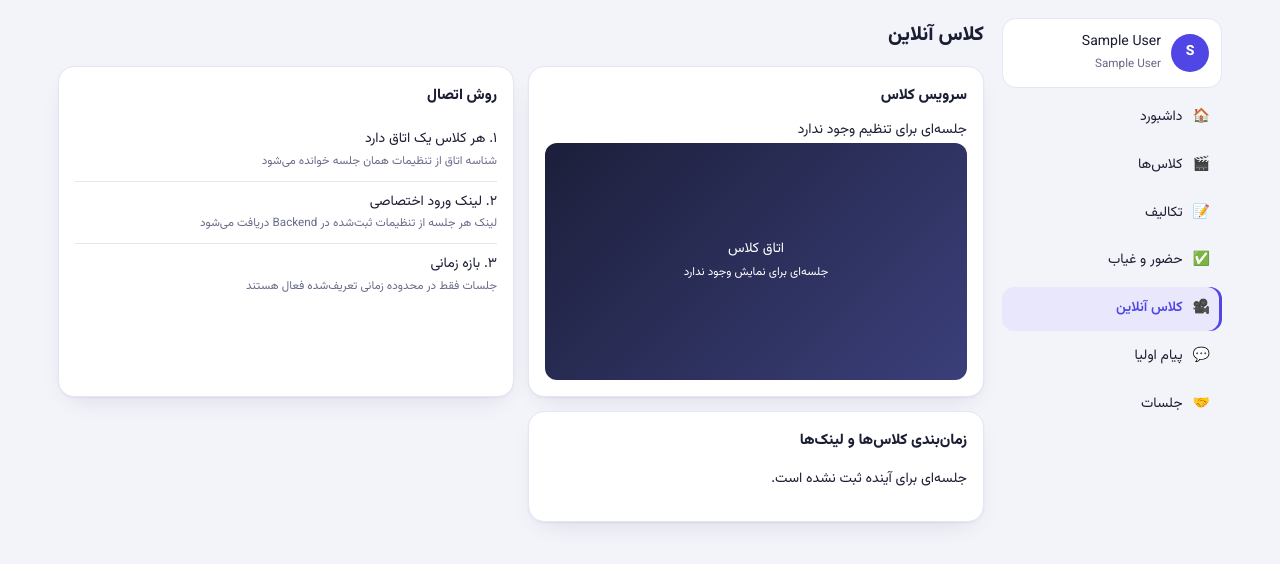
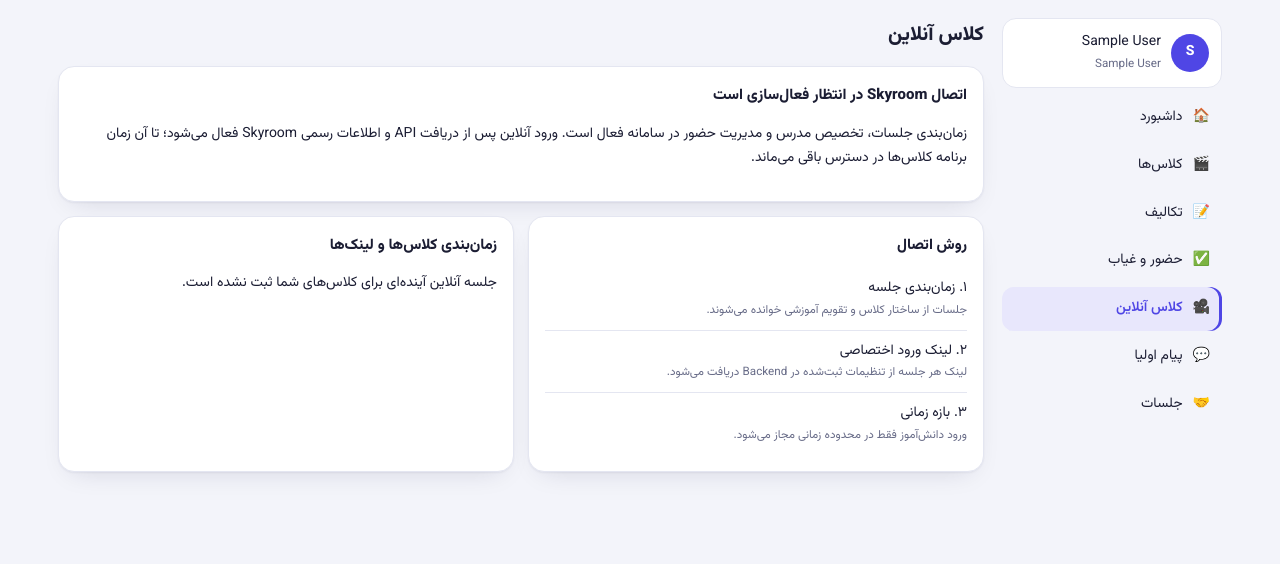
Before and after one commit to MREZA-MJDi/sh, a Laravel app: page /teacher/live in a window 1280 px wide. Shown: the part 58-622 px from the top of the page. Run offline with Laravel 12, Linux system fonts and the light colour scheme; a user stored in the database is signed in; data comes from the database, SQL or seed files in the repository; tables that the repository leaves empty hold one stand-in row (values such as "Sample post"); style sheets or scripts are compiled from the project's sources.

Commit message:
feat: make teacher live session management provider-aware

```diff
--- a/app/Http/Controllers/Teacher/PortalController.php
+++ b/app/Http/Controllers/Teacher/PortalController.php
@@ -16,6 +16,7 @@ use App\Models\ParentMeeting;
 use App\Services\Admin\AttendanceService;
 use App\Services\Admin\ClassroomWorkspaceService;
 use App\Services\Admin\MessageWorkspaceService;
+use App\Services\Skyroom\SkyroomService;
 use Illuminate\Http\RedirectResponse;
 use Illuminate\Http\Request;
 use Illuminate\View\View;
@@ -113,18 +114,21 @@ final class PortalController extends Controller
         return back()->with('success', 'حضور و غیاب جلسه ذخیره شد.');
     }
 
-    public function live(Request $request, ClassroomWorkspaceService $workspace): View
+    public function live(Request $request, ClassroomWorkspaceService $workspace, SkyroomService $skyroom): View
     {
         $sessions = ClassSession::query()
             ->whereIn('classroom_id', $workspace->queryFor($request->user())->select('classrooms.id'))
+            ->where('session_type', 'online')
             ->where('status', 'scheduled')
             ->where('ends_at', '>=', now())
-            ->with('classroom:id,name,meeting_url,skyroom_room_id')
+            ->with('classroom:id,name,meeting_url,skyroom_room_id,skyroom_status')
             ->orderBy('starts_at')
             ->paginate(12)
             ->withQueryString();
 
-        return view('teacher.live', compact('sessions'));
+        $skyroomHealth = $skyroom->health();
+
+        return view('teacher.live', compact('sessions', 'skyroomHealth'));
     }
 
     public function meetings(Request $request, ClassroomWorkspaceService $workspace): View
--- a/resources/views/teacher/live.blade.php
+++ b/resources/views/teacher/live.blade.php
@@ -3,45 +3,53 @@
 @section('content')
 @php
     $providerNames = ['skyroom' => 'اسکای‌روم', 'bbb' => 'BigBlueButton', 'link' => 'لینک دستی'];
-    $firstSession = $sessions->getCollection()->first();
-    $currentProvider = $firstSession?->meeting_provider ?? 'link';
 @endphp
 <h2>کلاس آنلاین</h2>
 <div class="g">
+    @if (! $skyroomHealth->available)
+        <section class="c" role="status" aria-live="polite">
+            <h3>اتصال Skyroom در انتظار فعال‌سازی است</h3>
+            <p>زمان‌بندی جلسات، تخصیص مدرس و مدیریت حضور در سامانه فعال است. ورود آنلاین پس از دریافت API و اطلاعات رسمی Skyroom فعال می‌شود؛ تا آن زمان برنامه کلاس‌ها در دسترس باقی می‌ماند.</p>
+        </section>
+    @endif
     <div class="g g2">
-        <section class="c"><h3>سرویس کلاس</h3>
-            @if ($firstSession)
-                <form method="POST" action="{{ route('teacher.live.update', $firstSession) }}">
-                    @csrf @method('PATCH')
-                    <label>سرویس جلسه</label>
-                    <div class="chips">
-                        @foreach ($providerNames as $key => $label)
-                            <label class="chip"><input type="radio" name="meeting_provider" value="{{ $key }}" @checked($currentProvider === $key)>{{ $label }}</label>
-                        @endforeach
-                    </div>
-                    <label>لینک جلسه</label>
-                    <input type="url" name="meeting_url" value="{{ $firstSession->meeting_url }}" placeholder="https://...">
-                    <button class="b s" type="submit">ذخیره اتصال</button>
-                </form>
-            @else
-                <span class="chip">جلسه‌ای برای تنظیم وجود ندارد</span>
-            @endif
-            <div class="frame"><div>اتاق کلاس<br><small>{{ $firstSession?->classroom?->name ?? 'جلسه‌ای برای نمایش وجود ندارد' }}</small></div></div>
-        </section>
         <section class="c"><h3>روش اتصال</h3>
-            <div class="row"><div>۱. هر کلاس یک اتاق دارد<small>شناسه اتاق از تنظیمات همان جلسه خوانده می‌شود</small></div></div>
-            <div class="row"><div>۲. لینک ورود اختصاصی<small>لینک هر جلسه از تنظیمات ثبت‌شده در Backend دریافت می‌شود</small></div></div>
-            <div class="row"><div>۳. بازه زمانی<small>جلسات فقط در محدوده زمانی تعریف‌شده فعال هستند</small></div></div>
+            <div class="row"><div>۱. زمان‌بندی جلسه<small>جلسات از ساختار کلاس و تقویم آموزشی خوانده می‌شوند.</small></div></div>
+            <div class="row"><div>۲. لینک ورود اختصاصی<small>لینک هر جلسه از تنظیمات ثبت‌شده در Backend دریافت می‌شود.</small></div></div>
+            <div class="row"><div>۳. بازه زمانی<small>ورود دانش‌آموز فقط در محدوده زمانی مجاز می‌شود.</small></div></div>
         </section>
         <section class="c"><h3>زمان‌بندی کلاس‌ها و لینک‌ها</h3>
             @forelse ($sessions as $session)
-                <div class="row"><div>{{ $session->title ?: $session->classroom?->name }} <i class="bd bl">{{ $providerNames[$session->meeting_provider] ?? $session->meeting_provider }}</i><small>{{ $session->starts_at?->format('Y/m/d H:i') }} · {{ $session->classroom?->name }}</small></div>
-                    @if ($session->meeting_url)<a class="b s" href="{{ $session->meeting_url }}" target="_blank" rel="noopener">ورود</a>
-                    @elseif ($session->classroom?->meeting_url)<a class="b s" href="{{ $session->classroom->meeting_url }}" target="_blank" rel="noopener">ورود</a>
-                    @else<i class="bd am">لینک ثبت نشده</i>@endif
+                <div class="row">
+                    <div>{{ $session->title ?: $session->classroom?->name }}
+                        <i class="bd bl">{{ $providerNames[$session->meeting_provider] ?? $session->meeting_provider }}</i>
+                        <small>{{ $session->starts_at?->format('Y/m/d H:i') }} · {{ $session->classroom?->name }}</small>
+                        @if (! $session->meeting_url && ! $session->classroom?->meeting_url)
+                            <small>وضعیت: در انتظار لینک یا فعال‌سازی سرویس ارائه‌دهنده</small>
+                        @endif
+                    </div>
+                    @if ($session->meeting_url)
+                        <a class="b s" href="{{ $session->meeting_url }}" target="_blank" rel="noopener noreferrer">ورود</a>
+                    @elseif ($session->classroom?->meeting_url)
+                        <a class="b s" href="{{ $session->classroom->meeting_url }}" target="_blank" rel="noopener noreferrer">ورود</a>
+                    @else
+                        <i class="bd am">در انتظار اتصال</i>
+                    @endif
+                    <form method="POST" action="{{ route('teacher.live.update', $session) }}">
+                        @csrf @method('PATCH')
+                        <label>سرویس جلسه</label>
+                        <select name="meeting_provider">
+                            @foreach ($providerNames as $key => $label)
+                                <option value="{{ $key }}" @selected($session->meeting_provider === $key)>{{ $label }}</option>
+                            @endforeach
+                        </select>
+                        <label>لینک دستی (در صورت وجود)</label>
+                        <input type="url" name="meeting_url" value="{{ $session->meeting_url }}" placeholder="https://...">
+                        <button class="b s" type="submit">ذخیره تنظیمات همین جلسه</button>
+                    </form>
                 </div>
             @empty
-                <p>جلسه‌ای برای آینده ثبت نشده است.</p>
+                <p>جلسه آنلاین آینده‌ای برای کلاس‌های شما ثبت نشده است.</p>
             @endforelse
         </section>
     </div>
```
